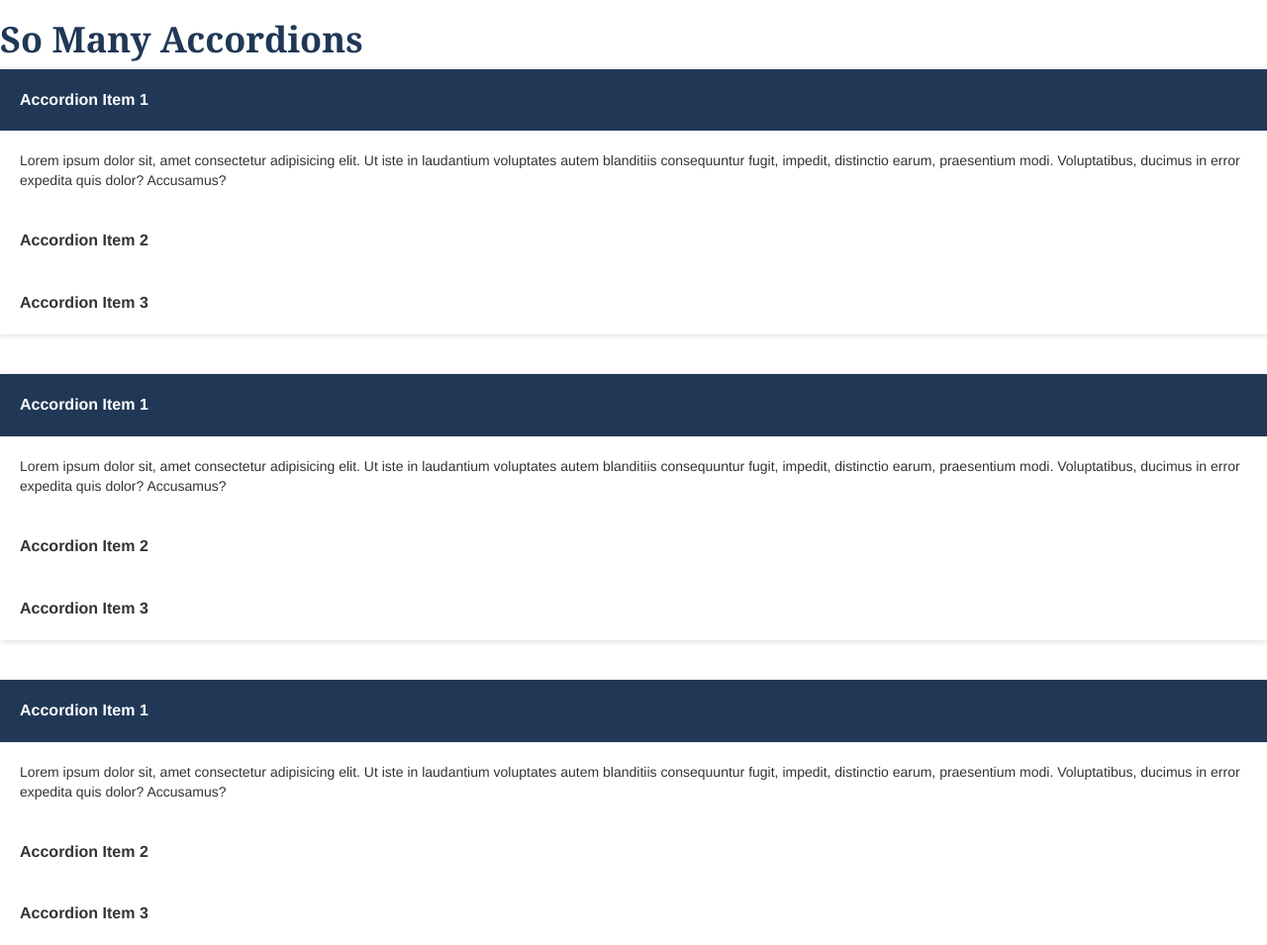
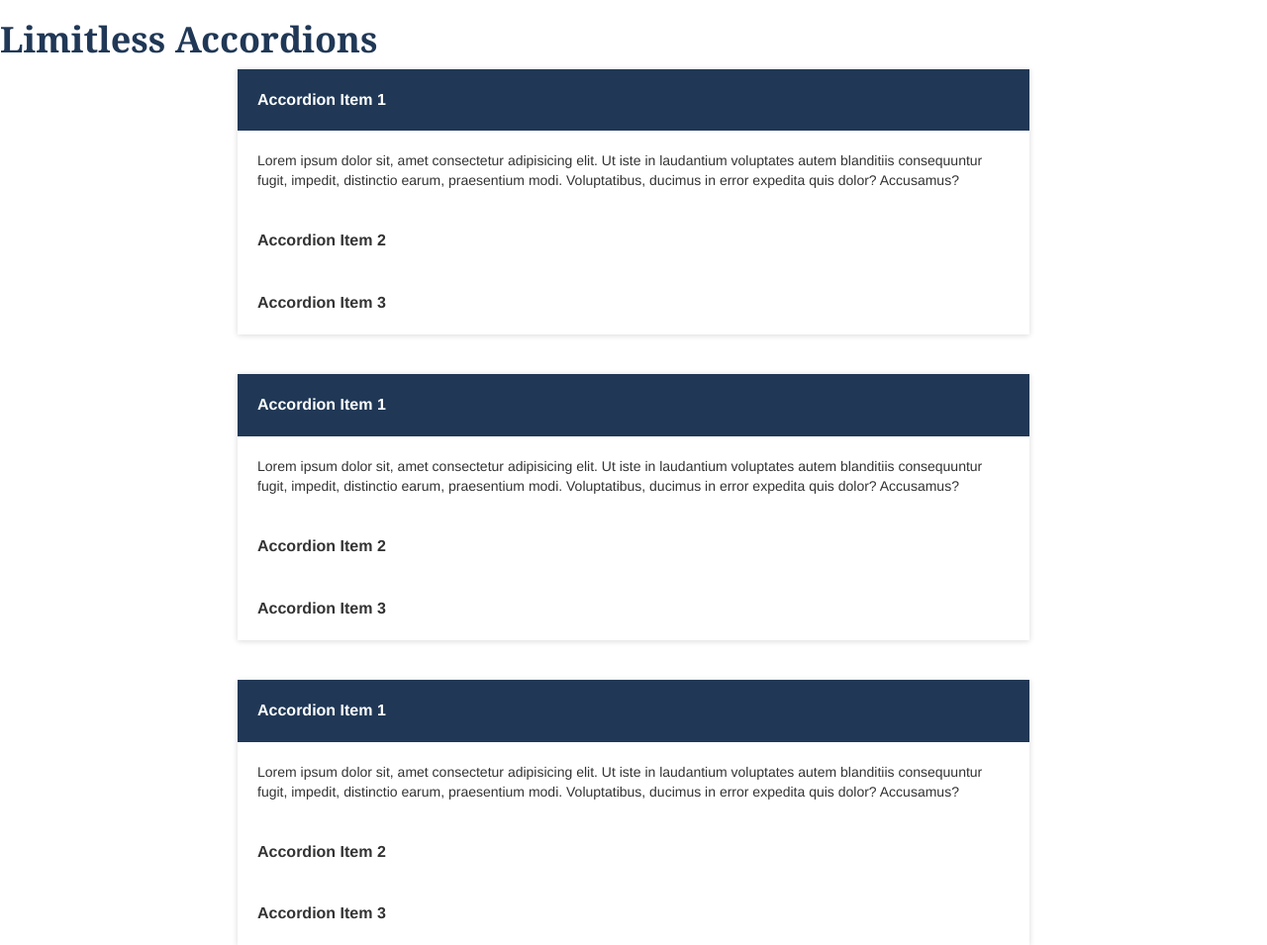
Before and after one commit to mcshakes/random_react, a plain HTML site: page accordions/index.html in a window 1280 px wide. Shown: the whole page at 99% size. Drawn offline with nearby package versions, Linux system fonts and the light colour scheme.

Commit message:
Actual beginner CSS

```diff
--- a/accordions/index.html
+++ b/accordions/index.html
@@ -9,11 +9,11 @@
     <link rel="stylesheet"
         href="https://cdnjs.cloudflare.com/ajax/libs/twitter-bootstrap/3.3.7/css/bootstrap.min.css" />
     <link rel="stylesheet" href="styles.css" />
-    <title>Some Accordions</title>
+    <title>Limitless Accordions</title>
 </head>
 
 <body>
-    <h1>So Many Accordions</h1>
+    <h1>Limitless Accordions</h1>
 
     <div class="result">
         <div class="accordion js-accordion">
--- a/accordions/styles.css
+++ b/accordions/styles.css
@@ -117,10 +117,15 @@ h4, .h4 {
     font-weight: var(--font-weight-regular);
 }
 
-
+.result {
+    display: flex;
+    flex-direction: column;
+    align-items: center;
+}
 /* ACCORDION */
 
 .accordion {
+    width: 80rem;
     border: 1px solid var(--gray-lighter);
     box-shadow: 0 1px 6px rgba(0, 0, 0, 0.15);
 }
```
